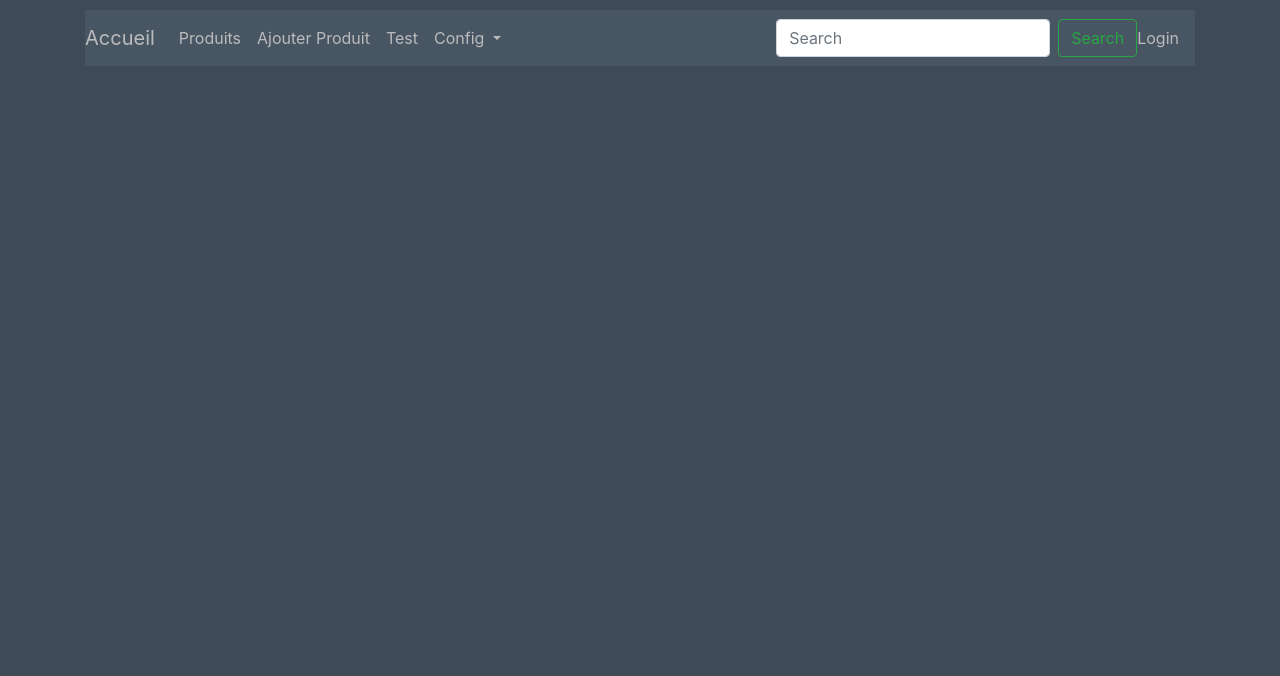
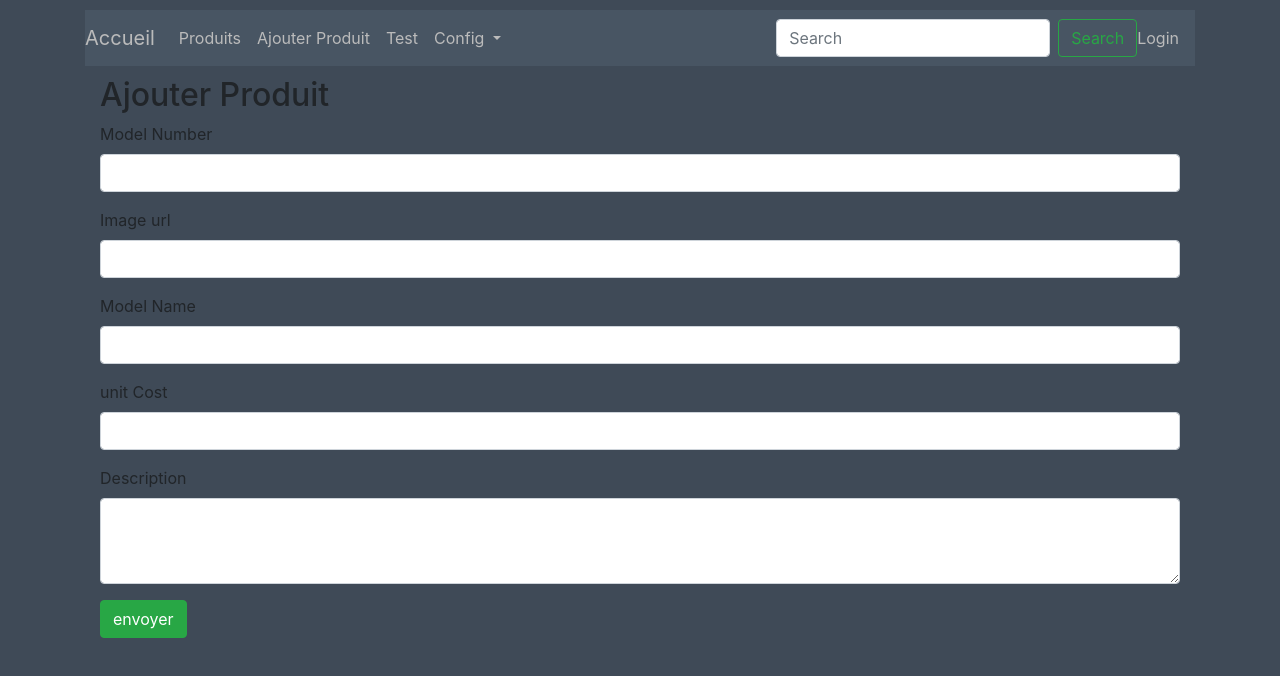
Before and after one commit to bkhalifa/ng-9, an Angular app: page /new in a window 1280 px wide. Before the commit this address led to /. Shown: the top 676 px of the page. Built offline with nearby package versions, Linux system fonts and the light colour scheme.

Commit message:
create component

```diff
--- a/src/app/app-routing.module.ts
+++ b/src/app/app-routing.module.ts
@@ -22,7 +22,9 @@ const routes: Routes = [
   {
    path:'user',
    loadChildren:()=> import('./user/profile.module').then(m=>m.ProfileModule)
-  }
+  },
+  {path:'product',
+  loadChildren:()=>import('./product/product.module').then(m=>m.PorductModule)}
 ];
 
 @NgModule({
--- a/src/app/app.module.ts
+++ b/src/app/app.module.ts
@@ -19,7 +19,8 @@ import { ProfileSevice } from './user/profile.service';
     BrowserModule,
     AppRoutingModule,
     PorductModule,
-    ProfileModule
+    ProfileModule,
+
 
   ],
   declarations: [
--- /dev/null
+++ b/src/app/product/create-product.component.html
@@ -0,0 +1,65 @@
+<div class="container">
+  <h2>Ajouter Produit </h2>
+
+  <div class="panel-group">
+    <div class="panel panel-default">
+      <div class="panel-heading"></div>
+      <div class="panel-body">
+
+        <form [formGroup]="prodcutForm" (submit)="PostProduit(prodcutForm.value)" autocomplete="off" >
+          <em *ngIf="prodcutForm.controls.modelNumber?.invalid && (prodcutForm.controls.modelNumber?.touched)">Required</em>
+          <div class="form-group">
+            <label for="ModelNumber">Model Number</label>
+            <input type="text" class="form-control" id="ModelNumber"
+            formControlName="modelNumber"
+            [ngClass]="{'error': prodcutForm.controls.modelNumber?.invalid
+                  && prodcutForm.controls.modelNumber?.dirty}"    />
+
+          </div>
+
+          <div class="form-group">
+            <label for="ImageModel">Image url</label>
+            <input type="text"  class="form-control"
+            formControlName="imageModel"
+
+            />
+
+          </div>
+
+          <div class="form-group">
+            <label for="ModelName">Model Name</label>
+            <input type="text" class="form-control" required id="ModelName"
+            formControlName="modelName"
+            [ngClass]="{'error': prodcutForm.controls.modelName?.invalid
+            && prodcutForm.controls.modelName?.dirty}">
+
+          </div>
+
+          <div class="form-group">
+            <label for="unitcost">unit Cost </label>
+            <input type="number" class="form-control"
+             id="unitcost"  name="uniCost"
+              step="0.01"
+              formControlName="unitCost" >
+
+          </div>
+
+
+          <div class="form-group">
+            <label for="description">Description</label>
+            <textarea class="form-control"
+            id="description" rows="3"
+            name="description"
+            formControlName="description"
+            > </textarea>
+          </div>
+
+
+            <button type="submit"  class="btn btn-success">envoyer</button>
+
+        </form>
+      </div>
+    </div>
+
+  </div>
+</div>
--- /dev/null
+++ b/src/app/product/create-product.component.ts
@@ -0,0 +1,48 @@
+import { Component, OnInit } from '@angular/core';
+import { FormGroup, FormControl, Validators } from '@angular/forms';
+
+@Component({
+  templateUrl: './create-product.component.html',
+  styles:[`
+    em {float:right; color:#e05c65; padding-left: 10px;}
+  .error input {background-color:#E3C3C5}
+  .error ::-webkit-input-placeholder {color:#999;}
+  .error ::-moz-placeholder {color:#999;}
+  .error :-moz-placeholder {color:#999;}
+  .error :ms-input-placeholder {color:#999;}
+  `]
+})
+export class CreateProductComponent implements OnInit {
+
+  prodcutForm: FormGroup
+  modelName: FormControl
+  modelNumber: FormControl
+  imageModel: FormControl
+  unitCost: FormControl
+  description: FormControl
+  ngOnInit(): void {
+    this.modelName = new FormControl('')
+    this.modelNumber = new FormControl('', Validators.required)
+    this.imageModel = new FormControl('', Validators.required)
+    this.unitCost = new FormControl('', Validators.required)
+    this.description = new FormControl('', Validators.required)
+
+    this.prodcutForm = new FormGroup({
+      modelName: this.modelName,
+      modelNumber: this.modelNumber,
+      imageModel: this.imageModel,
+      unitCost: this.unitCost,
+      description: this.description
+
+    })
+  }
+
+  PostProduit(formValue) {
+    console.log(formValue)
+  }
+  onFileChanged(file) {
+
+  }
+
+
+}
--- a/src/app/product/product.route.ts
+++ b/src/app/product/product.route.ts
@@ -1,6 +1,7 @@
 import { Routes } from '@angular/router';
 import { ProductComponent } from './product.component';
 import { ProductResolveService } from './product-resolve.service';
+import { CreateProductComponent } from './create-product.component';
 
 
 export const productRoutes :Routes =[
@@ -8,5 +9,9 @@ export const productRoutes :Routes =[
   path:'products' ,
   component:ProductComponent,
   resolve :{ products: ProductResolveService }
+},
+{
+  path:'new',
+  component:CreateProductComponent
 }
 ]
--- a/src/app/shared/nav-bar.component.html
+++ b/src/app/shared/nav-bar.component.html
@@ -14,7 +14,7 @@
       </li>
 
       <li class="nav-item">
-        <a class="nav-link" [routerLink]="['/events/new']"
+        <a class="nav-link" [routerLink]="['product/new']"
         routerLinkActive="active"  >Ajouter Produit</a>
       </li>
       <li class="nav-item">
```
Also changed, not shown: src/app/product/product.module.ts (+8 -1 lines).
